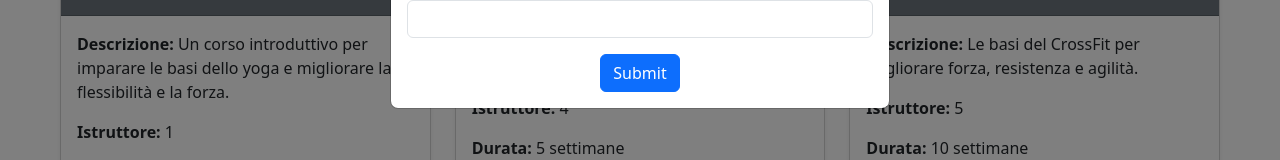
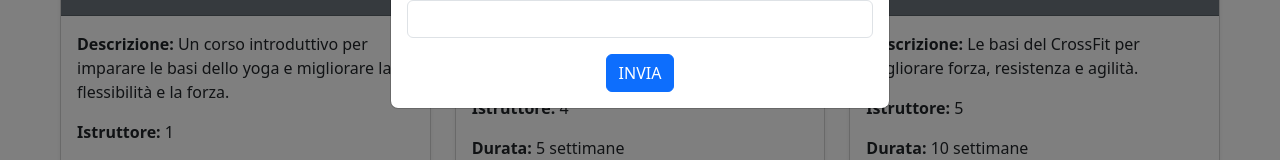
Before and after one commit to Ale04R/AngFitness, an Angular app: page /amministrazione in a window 1280 px wide. Both pictures are taken after a click on the button "Aggiungi corso". Shown: the part 924-1084 px from the top of the page. Built offline with nearby package versions, Linux system fonts and the light colour scheme; data requests are answered from the project's data file.

Commit message:
cambio nome del btn-invia

```diff
--- a/src/app/amministrazione/amministrazione.component.html
+++ b/src/app/amministrazione/amministrazione.component.html
@@ -109,7 +109,7 @@
                                     </div>
                                 }
                             </div>
-                            <button type="submit" class="btn btn-primary">Submit</button>
+                            <button type="submit" class="btn btn-primary">INVIA</button>
                         </form>
                     </div>
                 </div>
```
